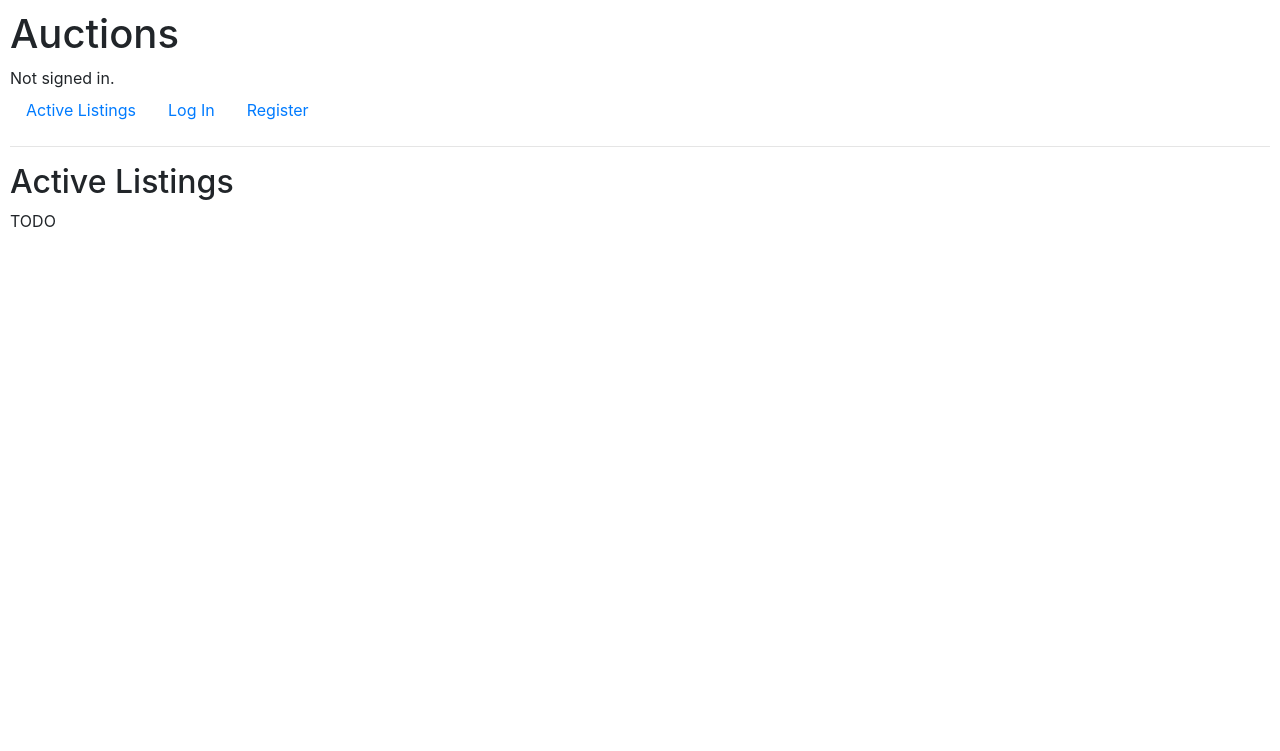
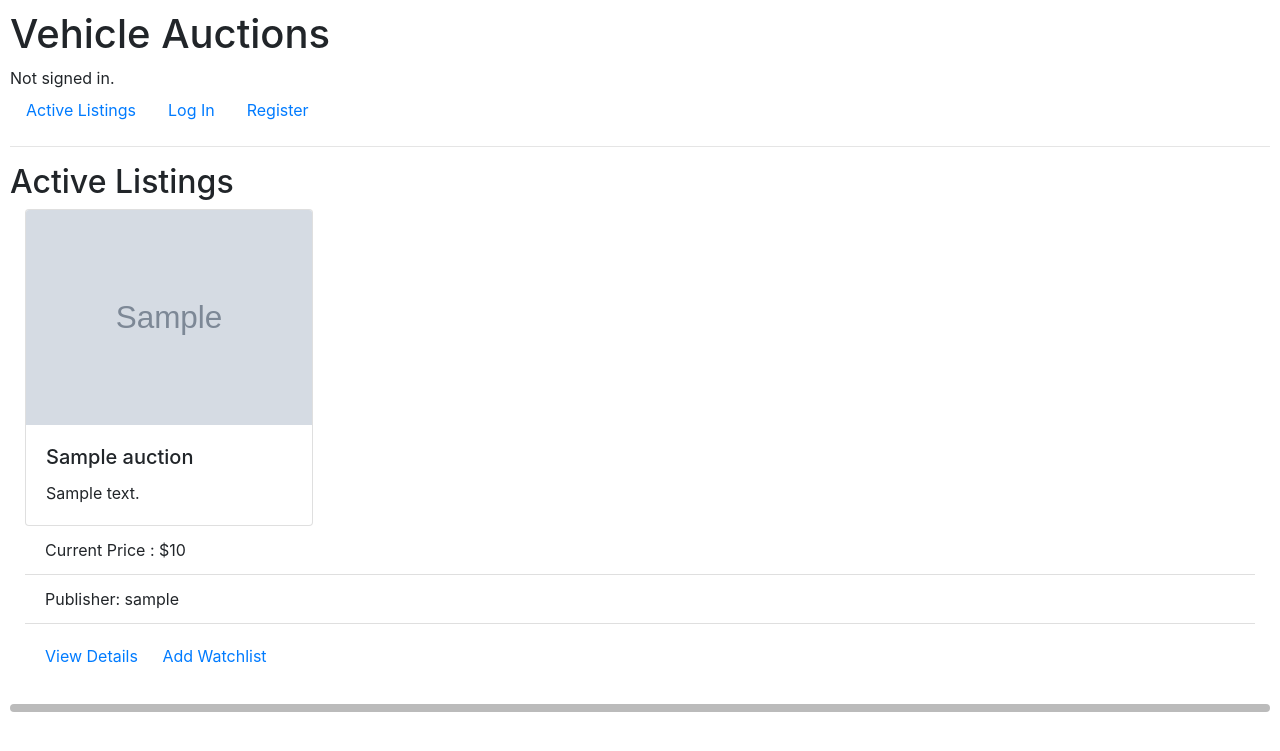
Before and after one commit to danieluxury88/cs50-Project2, a Django app: page / in a window 1280 px wide. Shown: the top 751 px of the page. Run offline with Django 3.2, Linux system fonts and the light colour scheme; tables that the repository leaves empty hold one stand-in row (values such as "Sample post"); grey boxes marked "Sample" are stand-in pictures; parts of the project's set-up code (start-up, migrations or seed data) failed here and were passed over; some libraries are stand-ins or nearby versions.

Commit message:
Add Active listings on index page

```diff
--- a/auctions/models.py
+++ b/auctions/models.py
@@ -18,7 +18,7 @@ class Auction(models.Model):
     description = models.CharField(max_length=500)
     starting_price = models.IntegerField()
     current_price = models.IntegerField()
-    image_url = models.URLField(max_length=100)
+    image_url = models.URLField(max_length=2083)
 
     publisher = models.ForeignKey(User, on_delete=models.CASCADE)
     category = models.ForeignKey(Category, on_delete=models.SET_DEFAULT, default=None)
--- a/auctions/static/auctions/styles.css
+++ b/auctions/static/auctions/styles.css
@@ -1,3 +1,9 @@
 body {
     padding: 10px;
 }
+
+/* Rounded border */
+hr.rounded {
+  border-top: 8px solid #bbb;
+  border-radius: 5px;
+}
--- a/auctions/templates/auctions/index.html
+++ b/auctions/templates/auctions/index.html
@@ -1,7 +1,27 @@
 {% extends "auctions/layout.html" %}
 
 {% block body %}
-    <h2>Active Listings</h2>
+<h2>Active Listings</h2>
 
-    TODO
+    {% for listing in active_listings %}
+    <div class="col">
+        <div class="card" style="width: 18rem;">
+            <img class="card-img-top" src="{{listing.image_url}}" alt={{listing.title}}>
+            <div class="card-body">
+                <h5 class="card-title">{{listing.title}}</h5>
+                <p class="card-text">{{listing.description}}</p>
+            </div>
+        </div>
+        <ul class="list-group list-group-flush">
+            <li class="list-group-item">Current Price : ${{ listing.current_price }}</li>
+            <li class="list-group-item">Publisher: {{ listing.publisher }}</li>
+        </ul>
+        <div class="card-body">
+            <a href="#" class="card-link">View Details</a>
+            <a href="#" class="card-link">Add Watchlist</a>
+        </div>
+    </div>
+    <hr class="rounded">
+    {% endfor %}
+
 {% endblock %}
--- a/auctions/templates/auctions/layout.html
+++ b/auctions/templates/auctions/layout.html
@@ -8,7 +8,7 @@
         <link href="{% static 'auctions/styles.css' %}" rel="stylesheet">
     </head>
     <body>
-        <h1>Auctions</h1>
+        <h1>Vehicle Auctions</h1>
         <div>
             {% if user.is_authenticated %}
                 Signed in as <strong>{{ user.username }}</strong>.
--- a/auctions/views.py
+++ b/auctions/views.py
@@ -8,7 +8,10 @@ from .models import User, Category, Auction
 
 
 def index(request):
-    return render(request, "auctions/index.html")
+    active_listings = Auction.objects.filter(status=True)
+    return render(request, "auctions/index.html", {
+        "active_listings" : active_listings,
+    })
 
 
 def login_view(request):
@@ -84,5 +87,4 @@ def publish(request):
                           image_url =auction_image_url, publisher = auction_publisher,
                           category = obj_category)
         auction.save()
-        return render(request, "auctions/index.html", {
-        })
+        return index(request)
```
Also changed, not shown: auctions/migrations/0003_alter_auction_image_url.py (added), readme.md, 1 other file.
